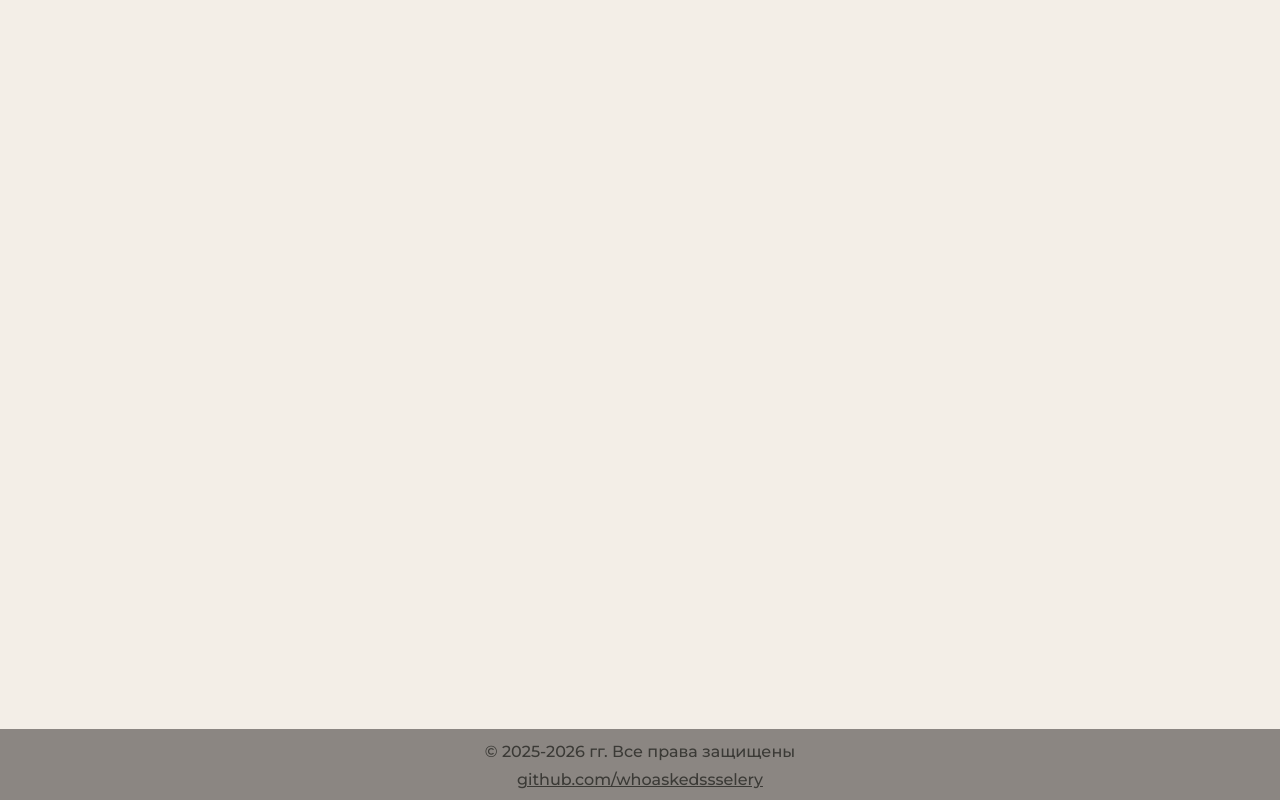
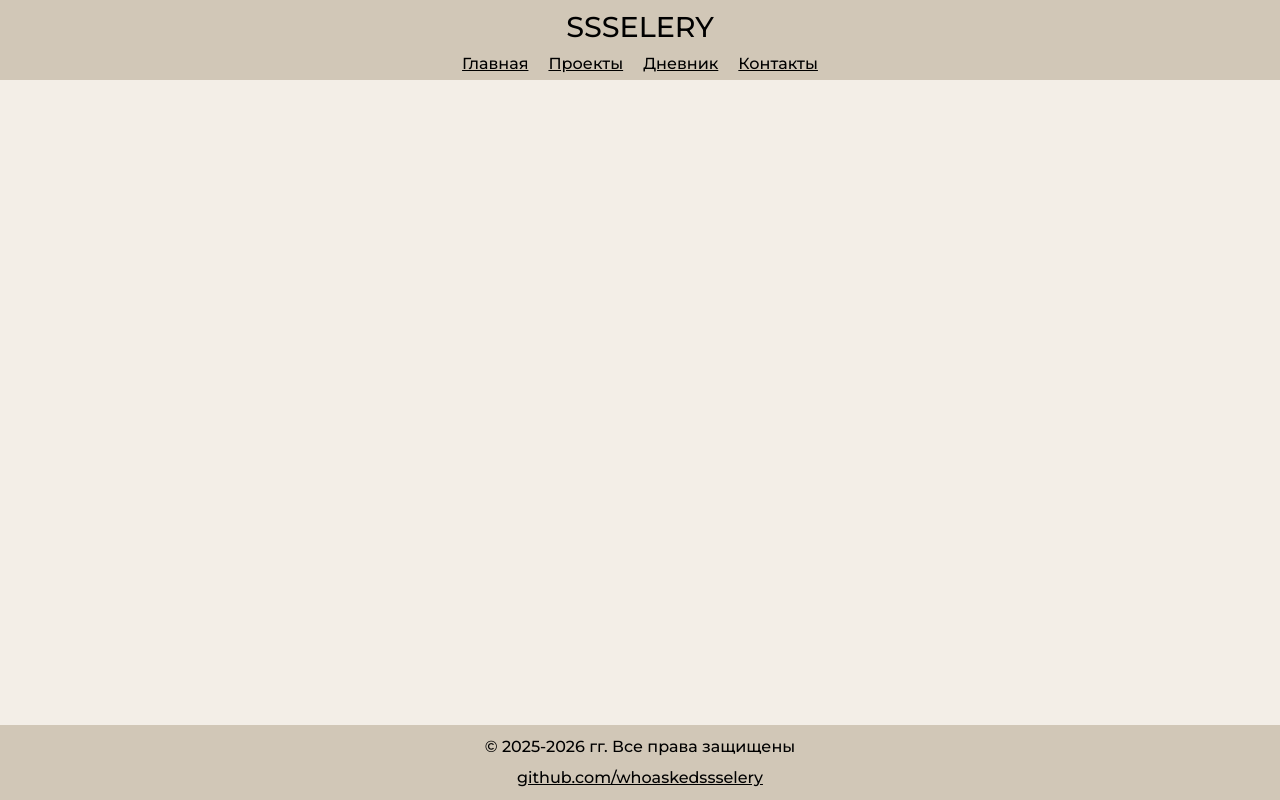
Before and after one commit to whoaskedssselery/uni13-14, a plain HTML site: page index.html in a window 1280 px wide. Drawn offline with Linux system fonts and the light colour scheme.

Commit message:
update: header done!

```diff
--- a/index.html
+++ b/index.html
@@ -1,5 +1,6 @@
 <!DOCTYPE html>
 <html lang="en">
+
 <head>
    <meta charset="UTF-8">
    <meta name="viewport" content="width=device-width, initial-scale=1.0, maximum-scale=1.0, minimum-scale=1.0">
@@ -7,14 +8,25 @@
    <link rel="shortcut icon" href="./assets/img/logo.ico" type="image/x-icon">
    <link rel="stylesheet" href="./css/styles.css">
 </head>
+
 <body>
-   <!-- <header class="header">
-
+   <header class="header">
+      <div class="header-container">
+         <a href="index.html" class="header__logo logo">ssselery</a>
+         <nav class="nav">
+            <ul class="nav__list">
+               <li class="nav__item"><a href="index.html">Главная</a></li>
+               <li class="nav__item"><a href="pages/projects.html">Проекты</a></li>
+               <li class="nav__item"><a href="pages/diary.html">Дневник</a></li>
+               <li class="nav__item"><a href="pages/contacts.html">Контакты</a></li>
+            </ul>
+         </nav>
+      </div>
    </header>
 
    <main class="content">
 
-   </main> -->
+   </main>
 
    <footer class="footer">
       <ul class="footer__menu">
@@ -29,4 +41,5 @@
 
    <script src="./scripts/main.js"></script>
 </body>
+
 </html>
--- a/styles/_base.scss
+++ b/styles/_base.scss
@@ -20,13 +20,13 @@ body {
 
 a {
   display: flex;
-  color: var(--color-text);
+
+  color: var(--color-dark);
+
   text-decoration: underline;
   transition: color 0.2s ease;
-  height: var(--link-height);
-  width: 100%;
 
   &:hover {
-    color: var(--color-accent);
+    color: var(--color-hover);
   }
 }
--- a/styles/_root.scss
+++ b/styles/_root.scss
@@ -3,8 +3,8 @@
   --color-bg-alt: #ffffff;
   --color-primary: #d98324;
   --color-accent: #a23b72;
-  --color-text: #3b3a36;
-  --color-muted: #8b8682;
+  --color-hover: #3b3a36;
+  --color-muted: #efd6b4;
   --color-border: #d1c7b7;
 
   --font-family: 'Montserrat', sans-serif;
--- a/styles/components/_footer.scss
+++ b/styles/components/_footer.scss
@@ -9,7 +9,7 @@
    margin-top: auto;
    padding-block: 10px;
 
-   background-color: var(--color-muted);
+   background-color: var(--color-border);
 
    &__menu {
       @include mix.flex-center;
--- a/styles/components/_header.scss
+++ b/styles/components/_header.scss
@@ -0,0 +1,14 @@
+@use "../mixins" as mix;
+
+.header{
+   height: 80px;
+   background-color: var(--color-border);
+
+   &-container {
+      @include mix.flex-center;
+      flex-direction: column;
+      row-gap: 1px;
+
+      height: 100%;
+   }
+}
--- /dev/null
+++ b/styles/components/_logo.scss
@@ -0,0 +1,9 @@
+@use "../mixins" as mix;
+
+.logo {
+   @include mix.fluid-text(24, 32);
+
+   font-weight: 500;
+   text-transform: uppercase;
+   text-decoration: none;
+}
--- /dev/null
+++ b/styles/components/_navigation.scss
@@ -0,0 +1,8 @@
+@use "../mixins" as mix;
+
+.nav {
+   &__list {
+      @include mix.flex-center;
+      column-gap: 20px;
+   }
+}
--- a/styles/styles.scss
+++ b/styles/styles.scss
@@ -5,5 +5,7 @@
 @use "./mixins";
 @use "./media";
 
+@use "./components/logo";
+@use "./components/navigation";
 @use "./components/header";
 @use "./components/footer";
```
Also changed, not shown: pages/contacts.html (+11 -1 lines), pages/diary.html (+11 -1 lines), pages/projects.html (+11 -1 lines), css/styles.css, 1 other file.
